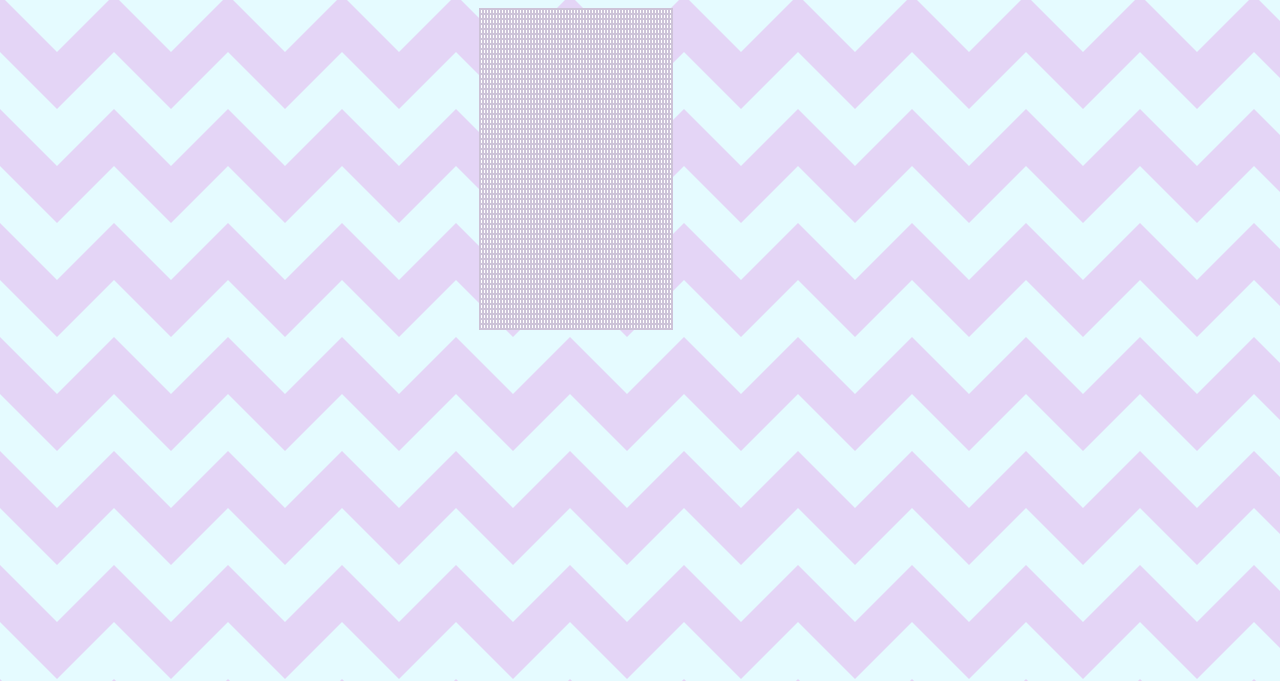
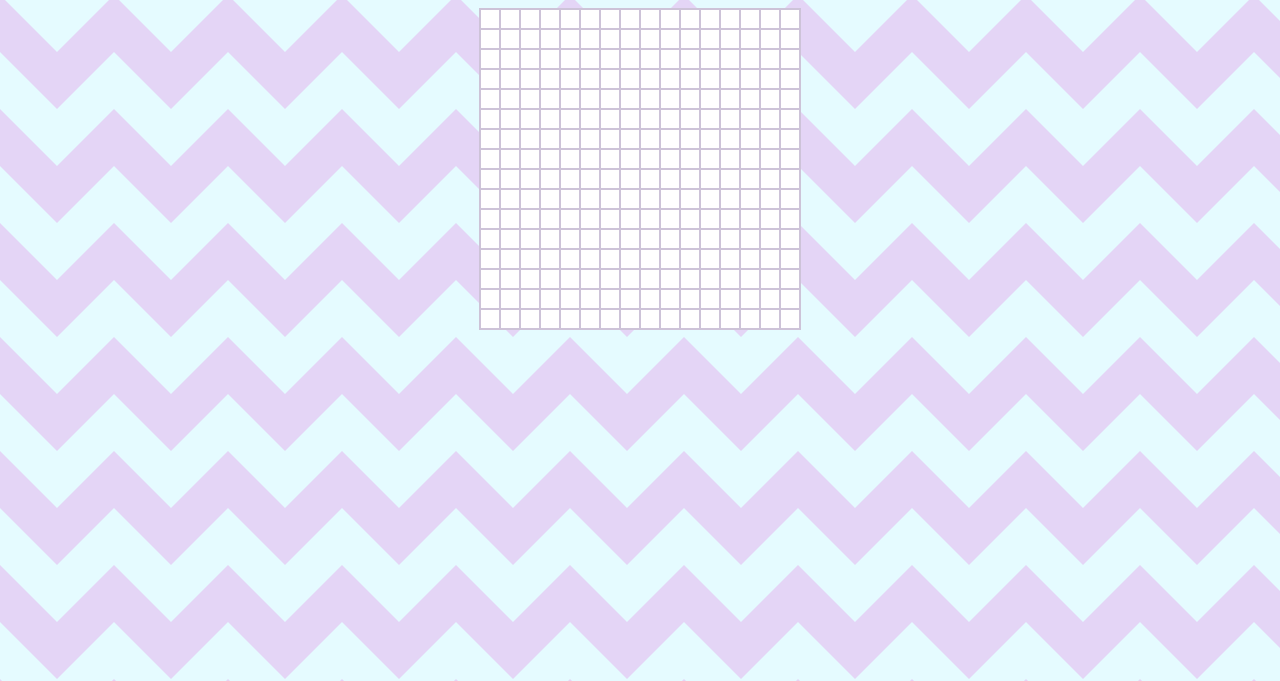
Before and after one commit to vagueposting/etch-a-sketch, a plain HTML site: page index.html in a window 1280 px wide. Shown: the part 119-800 px from the top of the page. Drawn offline with Linux system fonts and the light colour scheme.

Commit message:
Fixed box sizing issues.

```diff
--- a/script.js
+++ b/script.js
@@ -29,4 +29,4 @@ function generateGrid(numberofPixels = 16) {
     }
 };
 
-generateGrid(64);
+generateGrid();
--- a/styles.css
+++ b/styles.css
@@ -49,7 +49,6 @@ div#canvas {
 
 div.pixel {
     border: 2px solid rgba(59, 18, 102, 0.25);
-    box-sizing: border-box;
     background-color: white;
     margin: -1px;
 }
```
